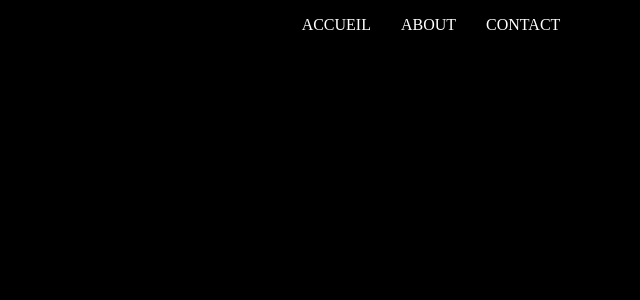
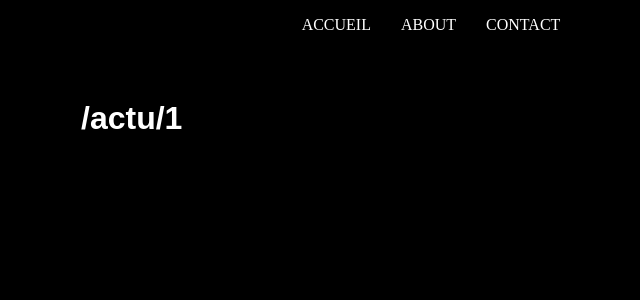
Before and after one commit to PierreAND/DailyThink, a React (Vite) app: page /actu/1 in a window 1280 px wide. Shown: the top 300 px of the page, without its empty margins (209-849 px from the left). Built offline with nearby package versions, Linux system fonts and the light colour scheme; a web font is replaced by a local one.

Commit message:
Revert "fix title"
This reverts commit 0f12b7172131ff9ee5242179eebf23bf6fa99567.

```diff
--- a/src/Containers/Articles/Article.jsx
+++ b/src/Containers/Articles/Article.jsx
@@ -1,12 +1,13 @@
 import React from "react";
 import { useLocation } from "react-router-dom";
 
-function Article(props) {
+function Article() {
   const location = useLocation()
   console.log(location);
 
   return (
     <div className="article-content">
+      <h1>{location.pathname.replace(/\-/g, " ")}</h1>
     <p>{location.state}</p>
     </div>
   );
```
